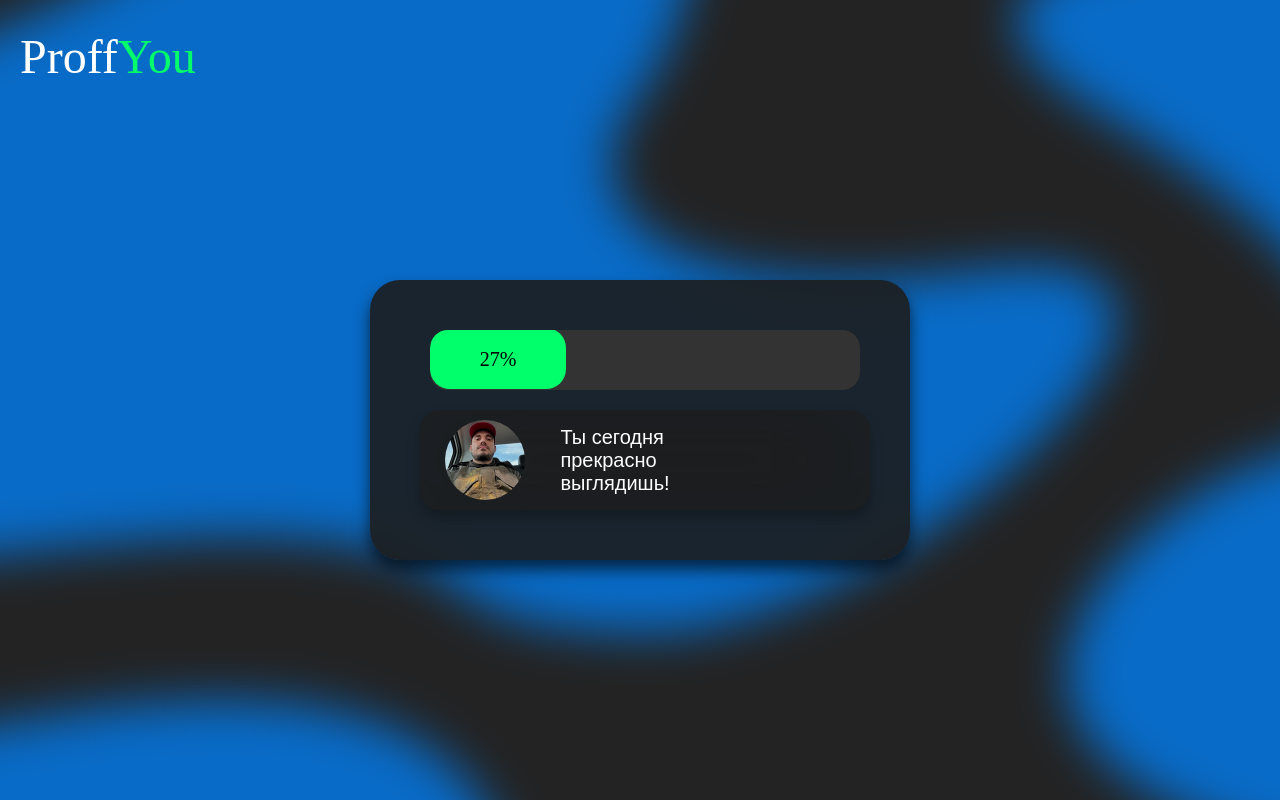
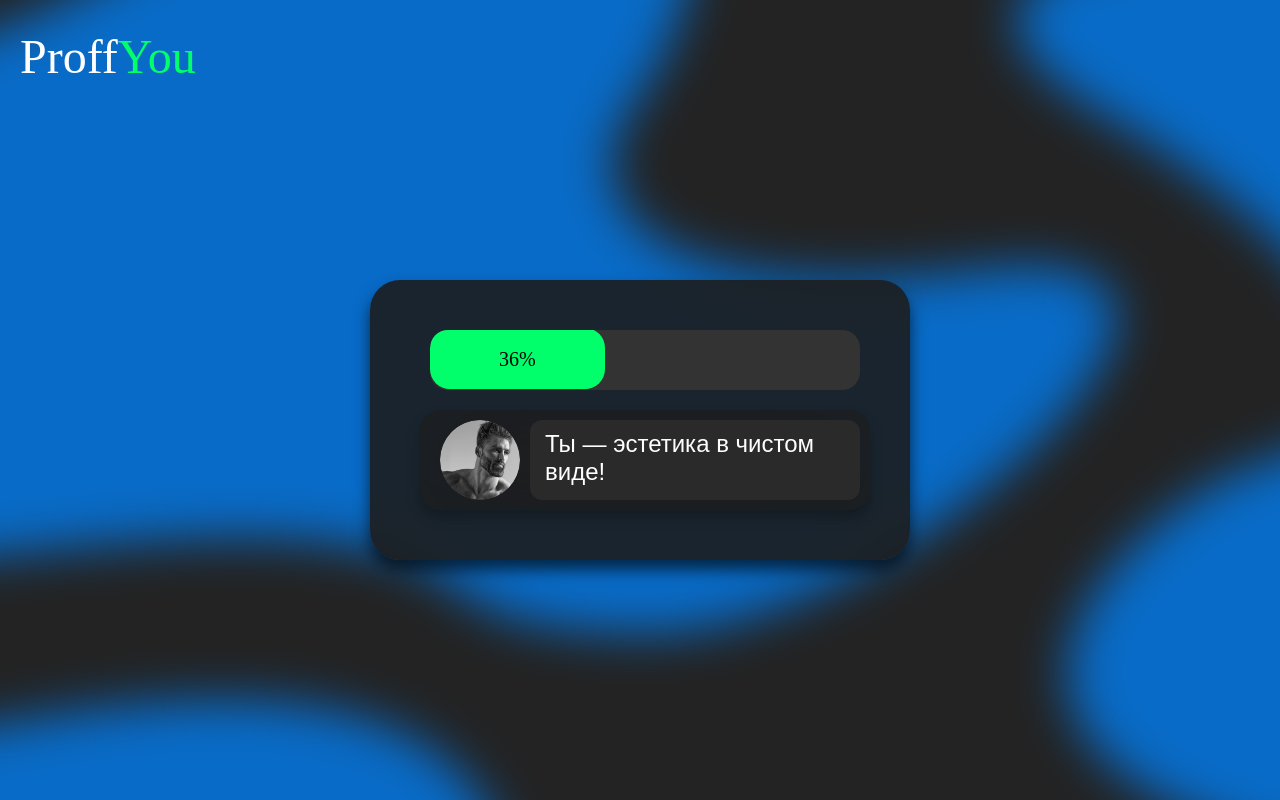
Before and after one commit to varvaratikh/prof-you-frontend, a React (Create React App) app: page /load in a window 1280 px wide. Built offline with nearby package versions, Linux system fonts and the light colour scheme; a web font is replaced by a local one.

Commit message:
added a big fix

```diff
--- a/src/api/mainCard.api.ts
+++ b/src/api/mainCard.api.ts
@@ -12,9 +12,15 @@ export const sendPhotoToBackend = async (imageData: string) => {
             }
         });
 
-        return response.data.predict;
+        return {
+            predict: response.data.predict,
+            gender: response.data.gender
+        };
     } catch (error) {
         console.error('Ошибка при отправке фото:', error);
-        // return 'Не удалось определить профессию';
+        return {
+            predict: 'Не удалось определить профессию',
+            gender: null
+        };
     }
 };
--- a/src/components/MainCard/MainCard.tsx
+++ b/src/components/MainCard/MainCard.tsx
@@ -10,7 +10,7 @@ export const MainCard = () => {
     const videoRef = useRef<HTMLVideoElement | null>(null);
     const canvasRef = useRef<HTMLCanvasElement | null>(null);
     const navigate = useNavigate();
-    const { photo, setPhoto, prediction, setPrediction } = usePhoto();
+    const { photo, setPhoto, prediction, setPrediction, setGender } = usePhoto();
 
     const startCamera = async () => {
         try {
@@ -48,7 +48,8 @@ export const MainCard = () => {
 
                 try {
                     const predictionResult = await sendPhotoToBackend(imageData);
-                    setPrediction(predictionResult);
+                    setPrediction(predictionResult.predict);
+                    setGender(predictionResult.gender);
                 } catch (error) {
                     console.error("Ошибка при отправке фото:", error);
                     setPrediction("Ошибка определения профессии");
--- a/src/components/Сompliment/ComplimentText.tsx
+++ b/src/components/Сompliment/ComplimentText.tsx
@@ -1,41 +1,49 @@
-import React, { useState, useEffect } from 'react';
+import React, { useEffect, useState } from 'react';
+// @ts-ignore
+import image from '../../assets/images/image.png';
+import './compliment.scss';
+import {usePhoto} from "../../context/PhotoContext";
+import {complimentsForMen, complimentsForWomen} from "../../constants/compliment";
 
-// @ts-ignore
-import example from '../../assets/images/pasha.jpg';
+export const ComplimentCube = () => {
+    const { gender } = usePhoto();
+    const compliments = gender === 'Man' ? complimentsForMen : complimentsForWomen;
 
-import './compliment.scss';
-
-interface ComplimentTextProps {
-    messages: string[];
-    interval?: number;
-}
-
-export const ComplimentText: React.FC<ComplimentTextProps> = ({ messages, interval = 2000 }) => {
-    const [currentIndex, setCurrentIndex] = useState(0);
+    const [currentCompliment, setCurrentCompliment] = useState('');
+    const [previousIndex, setPreviousIndex] = useState<number | null>(null);
+    const [animationKey, setAnimationKey] = useState(0);
 
     useEffect(() => {
-        const timer = setInterval(() => {
-            setCurrentIndex((prevIndex) => (prevIndex + 1) % messages.length);
-        }, interval);
+        const getRandomIndex = () => {
+            let index;
+            do {
+                index = Math.floor(Math.random() * compliments.length);
+            } while (index === previousIndex);
+            return index;
+        };
 
-        return () => clearInterval(timer);
-    }, [messages, interval]);
+        const updateCompliment = () => {
+            const newIndex = getRandomIndex();
+            setCurrentCompliment(compliments[newIndex]);
+            setPreviousIndex(newIndex);
+            setAnimationKey(prev => prev + 1);
+        };
+
+        const interval = setInterval(updateCompliment, 2500);
+
+        updateCompliment();
+
+        return () => clearInterval(interval);
+    }, [gender]);
 
     return (
         <div className="cube-container">
 
-            <img className="pasha_photo" src={example}/>
+            <img className="photo-compliment" src={image}/>
 
-            <div className="cube-text">
-                {messages.map((message, index) => (
-                    <div
-                        key={index}
-                        className={`text-item ${index === currentIndex ? 'active' : ''}`}
-                    >
-                        {message}
-                    </div>
-                ))}
+            <div key={animationKey} className="cube-text">
+                {currentCompliment}
             </div>
         </div>
     );
-};
+}
--- a/src/components/Сompliment/compliment.scss
+++ b/src/components/Сompliment/compliment.scss
@@ -8,39 +8,32 @@
   background: rgba(29, 29, 29, 0.5);
   box-shadow: 0px 8px 13.2px rgba(0, 0, 0, 0.25);
   backdrop-filter: blur(51.05px);
+  gap: 10px;
 }
 
-.pasha_photo{
+.photo-compliment{
   width: 80px;
   border-radius: 50%;
-  margin-left: 15px;
+  margin-left: 10px;
 }
 
 .cube-text {
-  perspective: 1000px;
-  height: 100%;
-  position: relative;
-  margin-left: 90px;
+  font-size: 24px;
+  color: #fff;
+  background: #2B2B2B;
+  padding: 10px 15px;
+  border-radius: 12px;
+  transition: transform 0.6s;
+  animation: flipUp 0.6s ease forwards;
 }
 
-.text-item {
-  position: absolute;
-  width: 100%;
-  height: 100%;
-  display: flex;
-  align-items: center;
-  justify-content: center;
-  font-size: 20px;
-  font-weight: 500;
-  color: white;
-  background-color: #333;
-  border-radius: 12px;
-  opacity: 0;
-  transform: rotateX(90deg);
-  transition: transform 0.6s, opacity 0.6s;
+@keyframes flipUp {
+  0% {
+    transform: rotateX(90deg);
+    opacity: 0;
+  }
+  100% {
+    transform: rotateX(0deg);
+    opacity: 1;
+  }
 }
-
-.text-item.active {
-  opacity: 1;
-  transform: rotateX(0deg);
-}
--- /dev/null
+++ b/src/constants/compliment.tsx
@@ -0,0 +1,30 @@
+export const complimentsForMen = [
+    'Ты выглядишь как настоящий лидер!',
+    'Улыбка у тебя — просто победа!',
+    'Стиль на максимуме!',
+    'Ты излучаешь уверенность!',
+    'Ты создаешь мощную атмосферу!',
+    'В тебе чувствуется сила характера!',
+    'С тобой надёжно и спокойно!',
+    'Ты — человек действия!',
+    'У тебя железная логика и острый ум!',
+    'Ты заряжаешь мотивацией!',
+    'Ты — пример стабильности и уверенности!',
+    'С тобой хочется идти в команду и побеждать!'
+];
+
+export const complimentsForWomen = [
+    'Ты сегодня особенно сияешь!',
+    'Очаровательная улыбка!',
+    'Ты делаешь этот мир красивее!',
+    'Твой стиль — просто космос!',
+    'У тебя очень красивые глаза!',
+    'Ты как лучик солнца — освещаешь всё вокруг!',
+    'У тебя невероятно тёплая энергетика!',
+    'С тобой хочется говорить часами!',
+    'Ты излучаешь нежность и силу одновременно!',
+    'Ты — воплощение грации!',
+    'Твои идеи всегда вдохновляют!',
+    'Каждое твое слово — будто мелодия!',
+    'Ты — эстетика в чистом виде!',
+];
--- a/src/context/PhotoContext.tsx
+++ b/src/context/PhotoContext.tsx
@@ -6,9 +6,10 @@ const PhotoContext = createContext<PhotoContextType | undefined>(undefined);
 export const PhotoProvider = ({ children }: { children: ReactNode }) => {
     const [photo, setPhoto] = useState<string | null>(null);
     const [prediction, setPrediction] = useState<string | null>(null);
+    const [gender, setGender] = useState<string | null>(null);
 
     return (
-        <PhotoContext.Provider value={{ photo, setPhoto, prediction, setPrediction }}>
+        <PhotoContext.Provider value={{ photo, setPhoto, prediction, setPrediction, gender, setGender }}>
             {children}
         </PhotoContext.Provider>
     );
--- a/src/models/photo.ts
+++ b/src/models/photo.ts
@@ -3,4 +3,6 @@ export interface PhotoContextType {
     setPhoto: (photo: string | null) => void;
     prediction: string | null;
     setPrediction: (prediction: string | null) => void;
+    gender: string | null;
+    setGender: (gender: string | null) => void;
 }
--- a/src/widgets/LoadCard.tsx
+++ b/src/widgets/LoadCard.tsx
@@ -1,6 +1,6 @@
 import {usePhoto} from "../context/PhotoContext";
 import {ProgressBar} from "../components/ProgressBar/ProgressBar";
-import {ComplimentText} from "../components/Сompliment/ComplimentText";
+import {ComplimentCube} from "../components/Сompliment/ComplimentText";
 
 
 import '../pages/load/load.scss';
@@ -24,25 +24,10 @@ export const LoadCard = () => {
                             <div className="photo" />
                         )}
                     </div>
-                    <ProgressBar duration={20} />
+                    <ProgressBar duration={15} />
 
                     <div style={{ padding: '20px', height: '50px' }}>
-                        <ComplimentText messages={
-                            [
-                                'Ты сегодня прекрасно выглядишь!',
-                                'Твоя улыбка заряжает!',
-                                'Ты сегодня прекрасно выглядишь!',
-                                'Твоя улыбка заряжает!',
-                                'У тебя потрясающее чувство стиля!',
-                                'Твои глаза как космос — можно утонуть!',
-                                'Ты излучаешь невероятную энергетику!',
-                                'Ну всё, фотографы могут расходиться — идеал уже снят.',
-                                'Ну не фото, а Pinterest вживую!',
-                                'Даже фильтры отдыхают рядом с тобой.',
-                                'Тут фото, а где обложка журнала?',
-                                'Это не просто фото — это эстетика на максималках.',
-                                'Красота такая, что даже камера постеснялась немного.',
-                            ]} />
+                        <ComplimentCube />
                     </div>
 
                 </div>
```
Also changed, not shown: src/assets/images/image.png (added), src/assets/images/pasha.jpg (deleted).
